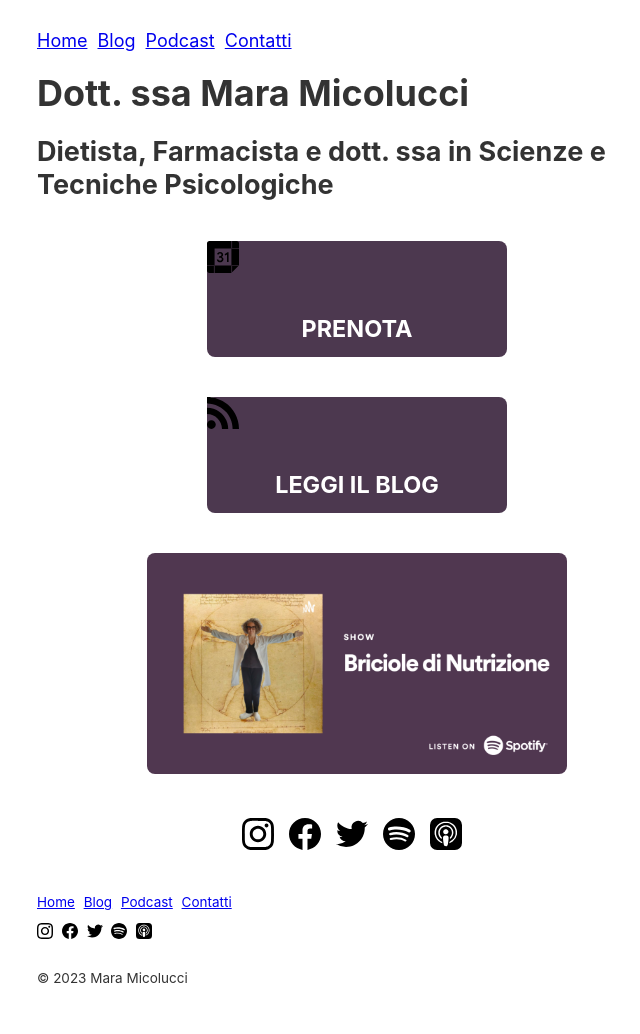
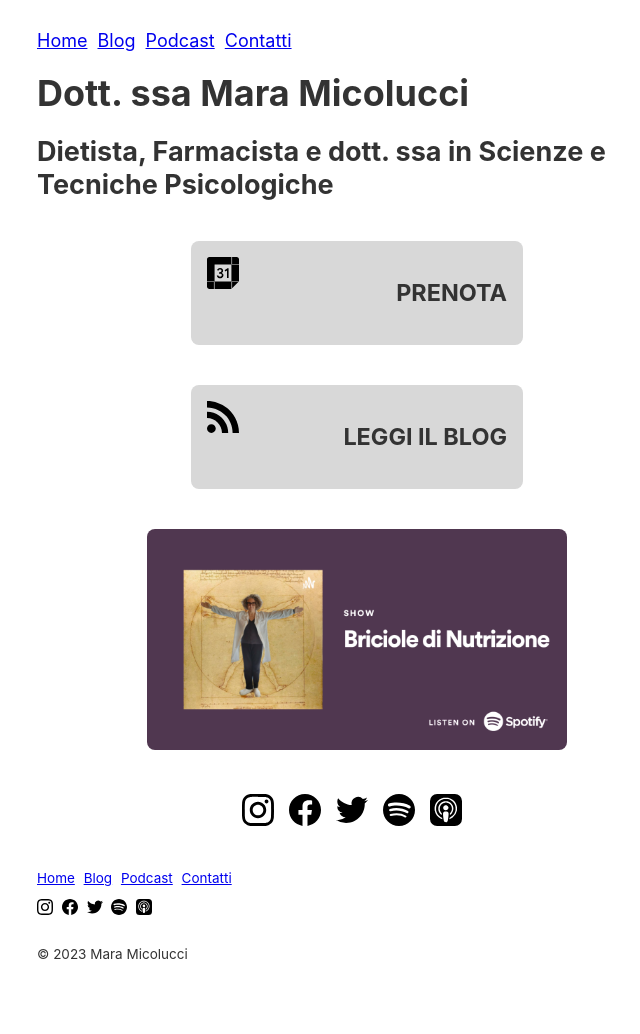
Before and after one commit to curlybracketshq/dietista.it, a Jekyll site: the page built from index.html, in a window 1280 px wide. Shown: the whole page, without its empty margins (283-923 px from the left). Built offline with Jekyll 4.4.1, drawn with Linux system fonts in a browser that asks for light colours; after the commit the page ends 1010 px from its top, so only the background shows below that.

Commit message:
Floating CTA inner elements

```diff
--- a/stylesheets/default.css
+++ b/stylesheets/default.css
@@ -180,19 +180,25 @@ p.intro {
 a.cta {
   text-decoration: none;
   display: block;
-  background-color: rgb(76, 56, 79);
-  color: #fff;
+  background-color: #d8d8d8;
+  color: #333;
   width: 300px;
   border-radius: 8px;
   margin: 40px auto;
+  overflow: hidden;
+  padding: 16px;
 }
 
 .cta p {
-  padding: 16px;
   font-size: 130%;
   text-align: center;
   text-transform: uppercase;
   font-weight: bold;
+  float: right;
+}
+
+.cta img {
+  float: left;
 }
 
 a.podcast_cta {
```
